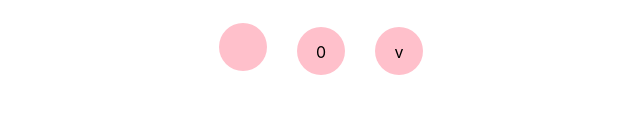
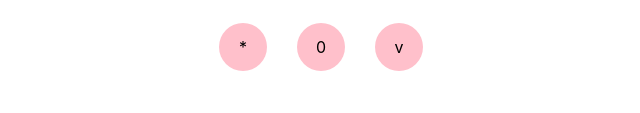
Before and after one commit to teppohjelt/about, a plain HTML site: page multiplication/index.html in a window 1280 px wide. Shown: the part 361-474 px from the top of the page, 319-959 px from the left. Drawn offline with nearby package versions, Linux system fonts and the light colour scheme.

Commit message:
Add files via upload

```diff
--- a/multiplication/index.html
+++ b/multiplication/index.html
@@ -43,7 +43,7 @@
       <button type="button" class="button-circle" name="7">7</button>
       <button type="button" class="button-circle" name="8">8</button>
       <button type="button" class="button-circle" name="9">9</button><br>
-      <button type="button" class="button-circle" name="empty"></button>
+      <button type="button" class="button-circle" name="empty">*</button>
       <button type="button" class="button-circle" name="0">0</button>
       <button type="button" class="button-circle"="enter">v</button>
     </div>
```
